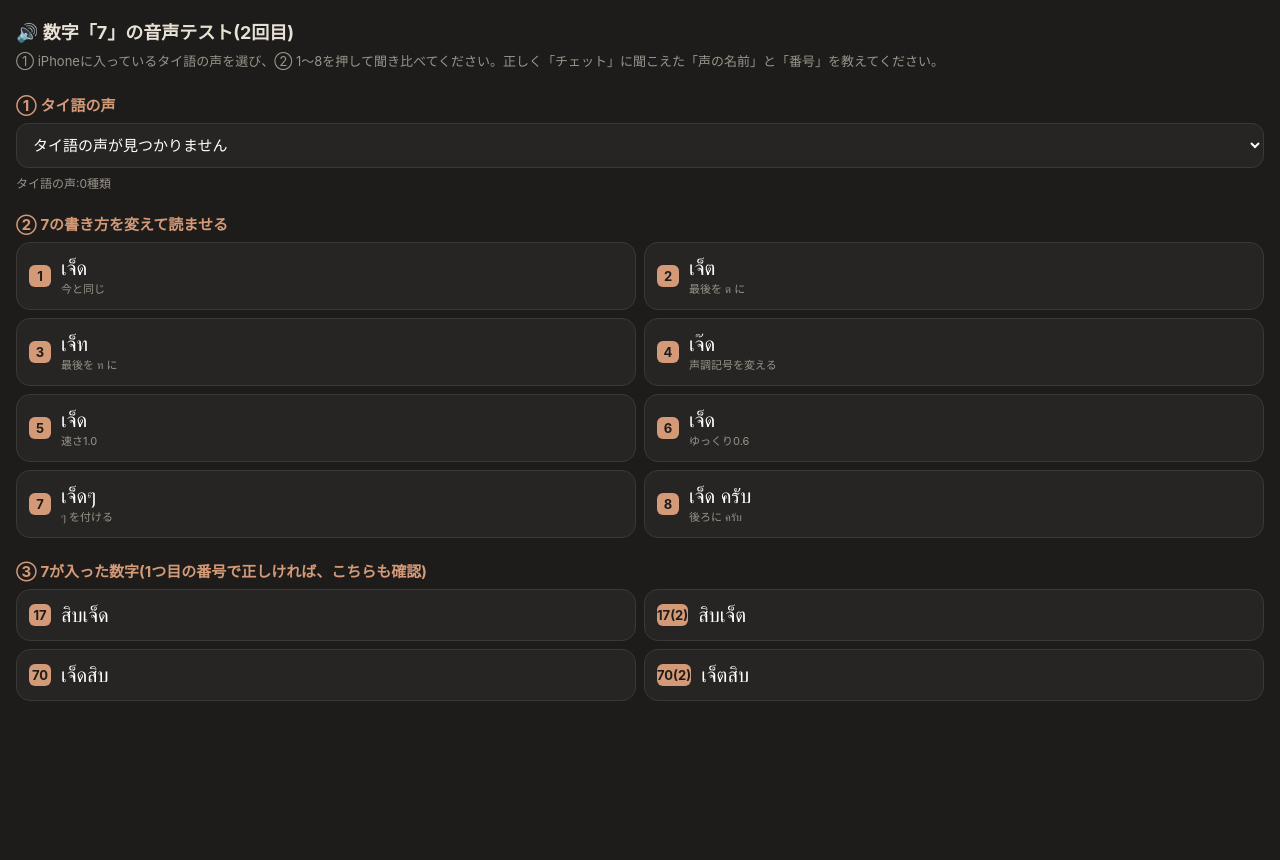
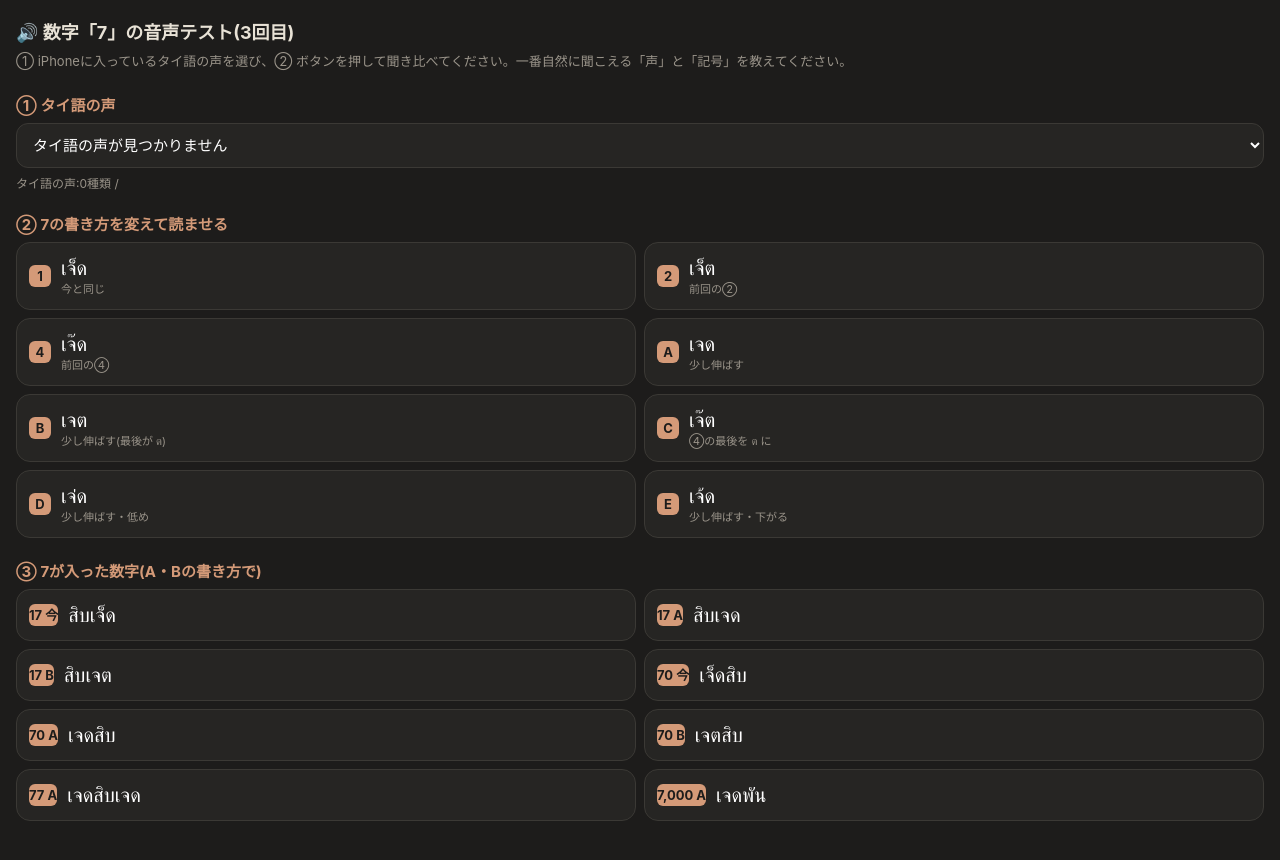
Before and after one commit to likklemore1126/paythai, a plain HTML site: page tts-test.html in a window 1280 px wide. Before the commit the page ends 800 px from the top, so only its background shows below. Drawn offline with Linux system fonts and the light colour scheme.

Commit message:
7の音声テスト3回目(少し伸ばす書き方・声の種類の表示)
Co-Authored-By: Claude Opus 5.5 <noreply@anthropic.com>
Claude-Session: https://claude.ai/code/session_01943EUCWJXEw4xvu6FgakSF

```diff
--- a/tts-test.html
+++ b/tts-test.html
@@ -15,33 +15,33 @@ span.t{font-size:20px}
 small{display:block;color:#9a948a;font-size:11px}
 #vinfo{font-size:12px;color:#9a948a;margin-top:6px}
 </style></head><body>
-<h1>🔊 数字「7」の音声テスト(2回目)</h1>
-<p>① iPhoneに入っているタイ語の声を選び、② 1〜8を押して聞き比べてください。正しく「チェット」に聞こえた「声の名前」と「番号」を教えてください。</p>
+<h1>🔊 数字「7」の音声テスト(3回目)</h1>
+<p>① iPhoneに入っているタイ語の声を選び、② ボタンを押して聞き比べてください。一番自然に聞こえる「声」と「記号」を教えてください。</p>
 <h2>① タイ語の声</h2>
 <select id="voice"></select>
 <div id="vinfo"></div>
 <h2>② 7の書き方を変えて読ませる</h2>
 <div class="g" id="list"></div>
-<h2>③ 7が入った数字(1つ目の番号で正しければ、こちらも確認)</h2>
+<h2>③ 7が入った数字(A・Bの書き方で)</h2>
 <div class="g" id="list2"></div>
 <script>
 const T=[
  ['1','เจ็ด','今と同じ'],
- ['2','เจ็ต','最後を ต に'],
- ['3','เจ็ท','最後を ท に'],
- ['4','เจ๊ด','声調記号を変える'],
- ['5','เจ็ด','速さ1.0',1.0],
- ['6','เจ็ด','ゆっくり0.6',0.6],
- ['7','เจ็ดๆ','ๆ を付ける'],
- ['8','เจ็ด ครับ','後ろに ครับ'],
+ ['2','เจ็ต','前回の②'],
+ ['4','เจ๊ด','前回の④'],
+ ['A','เจด','少し伸ばす'],
+ ['B','เจต','少し伸ばす(最後が ต)'],
+ ['C','เจ๊ต','④の最後を ต に'],
+ ['D','เจ่ด','少し伸ばす・低め'],
+ ['E','เจ้ด','少し伸ばす・下がる'],
 ];
-const T2=[['17','สิบเจ็ด'],['17(2)','สิบเจ็ต'],['70','เจ็ดสิบ'],['70(2)','เจ็ตสิบ']];
+const T2=[['17 今','สิบเจ็ด'],['17 A','สิบเจด'],['17 B','สิบเจต'],['70 今','เจ็ดสิบ'],['70 A','เจดสิบ'],['70 B','เจตสิบ'],['77 A','เจดสิบเจด'],['7,000 A','เจดพัน']];
 let voices=[];
 function load(){
   voices=(speechSynthesis.getVoices()||[]).filter(v=>v.lang&&v.lang.toLowerCase().startsWith('th'));
   const sel=document.getElementById('voice');
-  sel.innerHTML=voices.length?voices.map((v,i)=>`<option value="${i}">${v.name}(${v.lang}${v.localService?'':'・オンライン'})</option>`).join(''):'<option>タイ語の声が見つかりません</option>';
-  document.getElementById('vinfo').textContent=`タイ語の声:${voices.length}種類`;
+  sel.innerHTML=voices.length?voices.map((v,i)=>`<option value="${i}">${v.name}${/enhanced|premium/i.test(v.voiceURI)?'(高音質)':/compact/i.test(v.voiceURI)?'(標準)':''}</option>`).join(''):'<option>タイ語の声が見つかりません</option>';
+  document.getElementById('vinfo').textContent=`タイ語の声:${voices.length}種類 / `+voices.map(v=>v.voiceURI).join(' , ');
 }
 speechSynthesis.onvoiceschanged=load; load(); setTimeout(load,800);
 function speak(text,rate){const syn=speechSynthesis;syn.cancel();const u=new SpeechSynthesisUtterance(text);u.lang='th-TH';u.rate=rate||0.85;const v=voices[+document.getElementById('voice').value];if(v)u.voice=v;syn.speak(u);}
```
